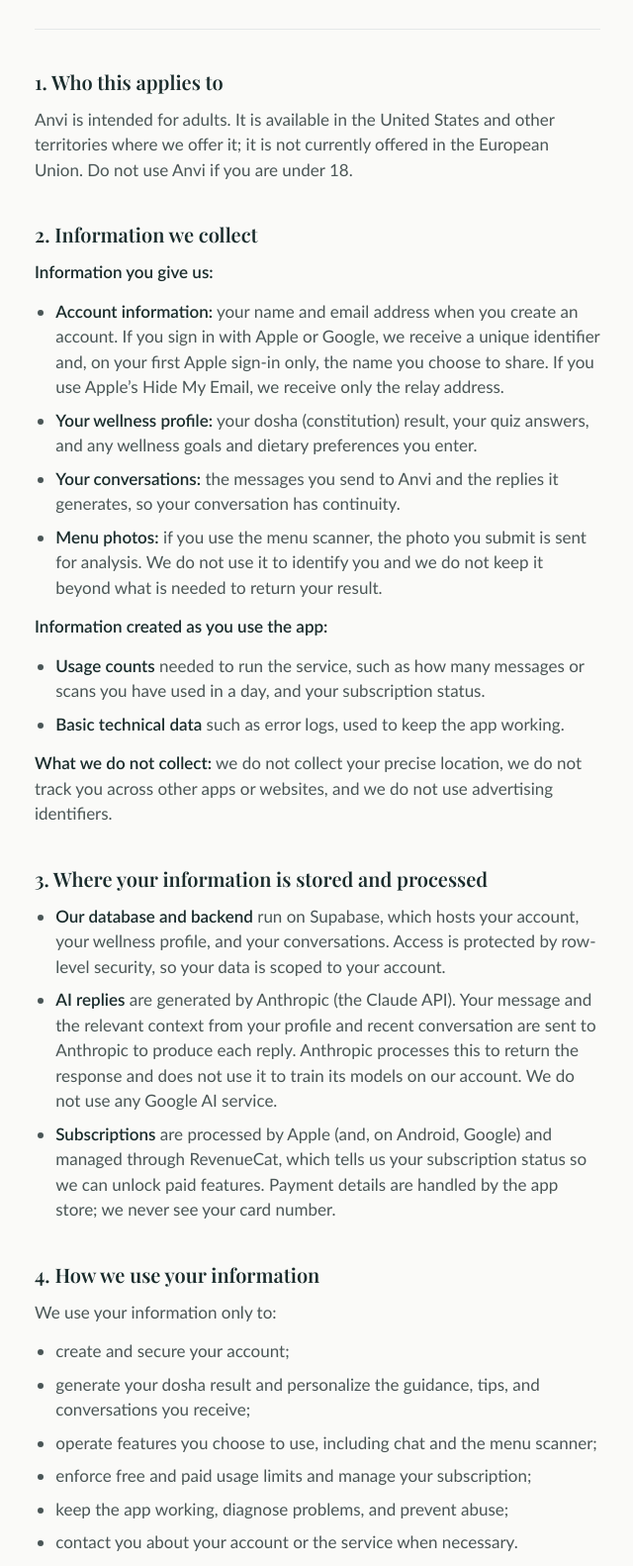
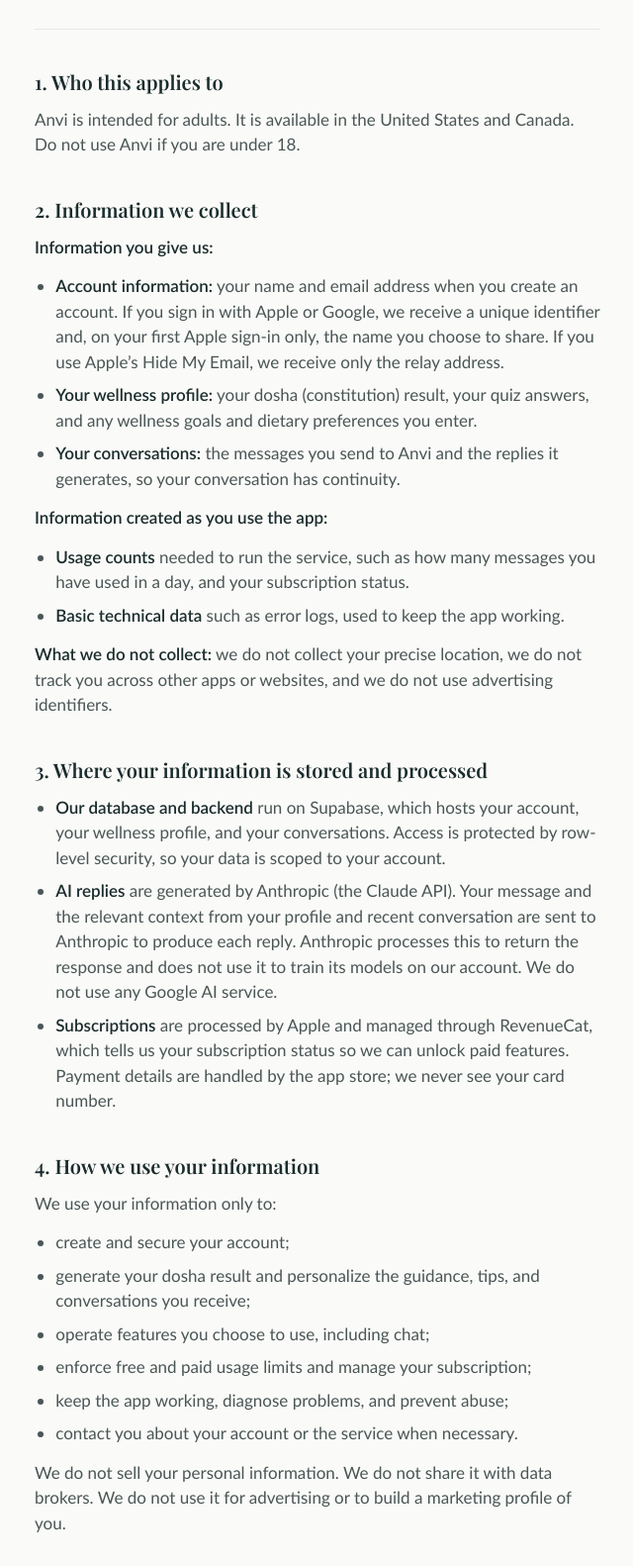
Before and after one commit to experiments4good/anvi-web, an Astro site: page /privacy in a window 1280 px wide. Shown: the part 554-2136 px from the top of the page at 99% size, without its empty margins (319-959 px from the left). Built offline with nearby package versions, Linux system fonts and the light colour scheme; Astro itself is replaced by a stand-in of ours.

Commit message:
Correct the privacy policy to match the shipping app
The policy described menu scanning in four places, Android
purchases, and notification reminders, none of which are in the
1.0 build, and listed the wrong territories. Describe only what
the app does: scanning removed, availability corrected to the
United States and Canada, subscriptions Apple-only, notifications
bullet dropped, date bumped.

```diff
--- a/src/content/legal/privacy.md
+++ b/src/content/legal/privacy.md
@@ -1,6 +1,6 @@
 ---
 title: Privacy Policy
-updated: 2026-09-13
+updated: 2026-09-23
 ---
 
 Anvi is an Ayurvedic wellness app published by Utopian Visions LLC ("Anvi," "we," "us"). This policy explains what we collect, why, how we use it, and the control you have over it. It is written to describe what the app actually does, not to keep our options open.
@@ -13,7 +13,7 @@
 
 ## 1. Who this applies to
 
-Anvi is intended for adults. It is available in the United States and other territories where we offer it; it is not currently offered in the European Union. Do not use Anvi if you are under 18.
+Anvi is intended for adults. It is available in the United States and Canada. Do not use Anvi if you are under 18.
 
 ## 2. Information we collect
 
@@ -21,10 +21,9 @@
 - **Account information:** your name and email address when you create an account. If you sign in with Apple or Google, we receive a unique identifier and, on your first Apple sign-in only, the name you choose to share. If you use Apple's Hide My Email, we receive only the relay address.
 - **Your wellness profile:** your dosha (constitution) result, your quiz answers, and any wellness goals and dietary preferences you enter.
 - **Your conversations:** the messages you send to Anvi and the replies it generates, so your conversation has continuity.
-- **Menu photos:** if you use the menu scanner, the photo you submit is sent for analysis. We do not use it to identify you and we do not keep it beyond what is needed to return your result.
 
 **Information created as you use the app:**
-- **Usage counts** needed to run the service, such as how many messages or scans you have used in a day, and your subscription status.
+- **Usage counts** needed to run the service, such as how many messages you have used in a day, and your subscription status.
 - **Basic technical data** such as error logs, used to keep the app working.
 
 **What we do not collect:** we do not collect your precise location, we do not track you across other apps or websites, and we do not use advertising identifiers.
@@ -33,14 +32,14 @@
 
 - **Our database and backend** run on Supabase, which hosts your account, your wellness profile, and your conversations. Access is protected by row-level security, so your data is scoped to your account.
 - **AI replies** are generated by Anthropic (the Claude API). Your message and the relevant context from your profile and recent conversation are sent to Anthropic to produce each reply. Anthropic processes this to return the response and does not use it to train its models on our account. We do not use any Google AI service.
-- **Subscriptions** are processed by Apple (and, on Android, Google) and managed through RevenueCat, which tells us your subscription status so we can unlock paid features. Payment details are handled by the app store; we never see your card number.
+- **Subscriptions** are processed by Apple and managed through RevenueCat, which tells us your subscription status so we can unlock paid features. Payment details are handled by the app store; we never see your card number.
 
 ## 4. How we use your information
 
 We use your information only to:
 - create and secure your account;
 - generate your dosha result and personalize the guidance, tips, and conversations you receive;
-- operate features you choose to use, including chat and the menu scanner;
+- operate features you choose to use, including chat;
 - enforce free and paid usage limits and manage your subscription;
 - keep the app working, diagnose problems, and prevent abuse;
 - contact you about your account or the service when necessary.
@@ -56,7 +55,6 @@
 - **Delete your account.** In the app, go to the You tab and tap "Delete account." This permanently removes your profile, your dosha result, your wellness goals and dietary preferences, and your entire conversation with Anvi from our database. If you signed in with Apple, deleting your account also revokes Anvi's access to your Apple ID. Deletion is not reversible.
 - **Edit your information.** You can change your name, goals, dietary preferences, and retake the quiz from the You tab at any time.
 - **Sign in with Apple, before this policy.** If you signed in with Apple before token revocation shipped and want to remove Anvi's access, you can do so at any time in your device's Settings under your Apple ID, "Sign in with Apple."
-- **Notifications.** If you enable reminders, you can turn them off in your device settings.
 - **Contact us** at the email in Section 11 to ask about the information we hold or to request deletion if you cannot reach the in-app option.
 
 ## 7. How long we keep your information
```
